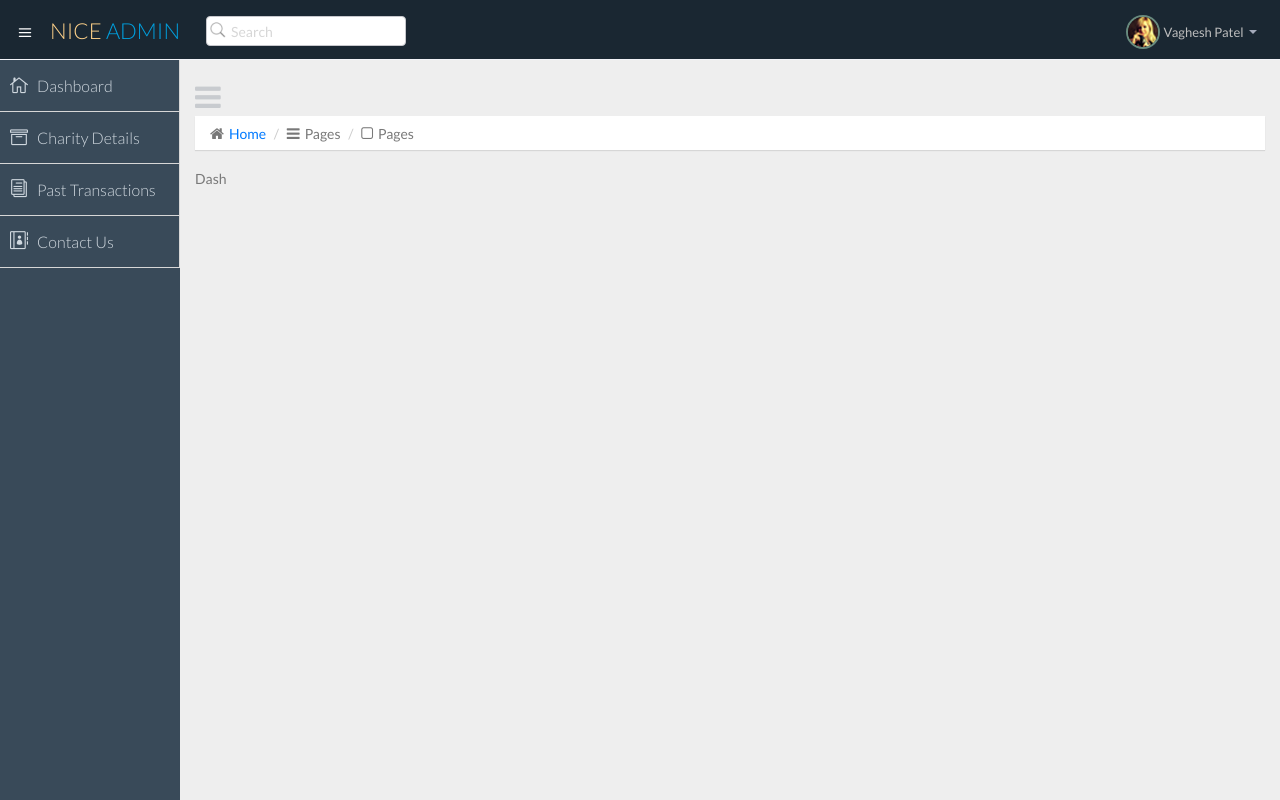
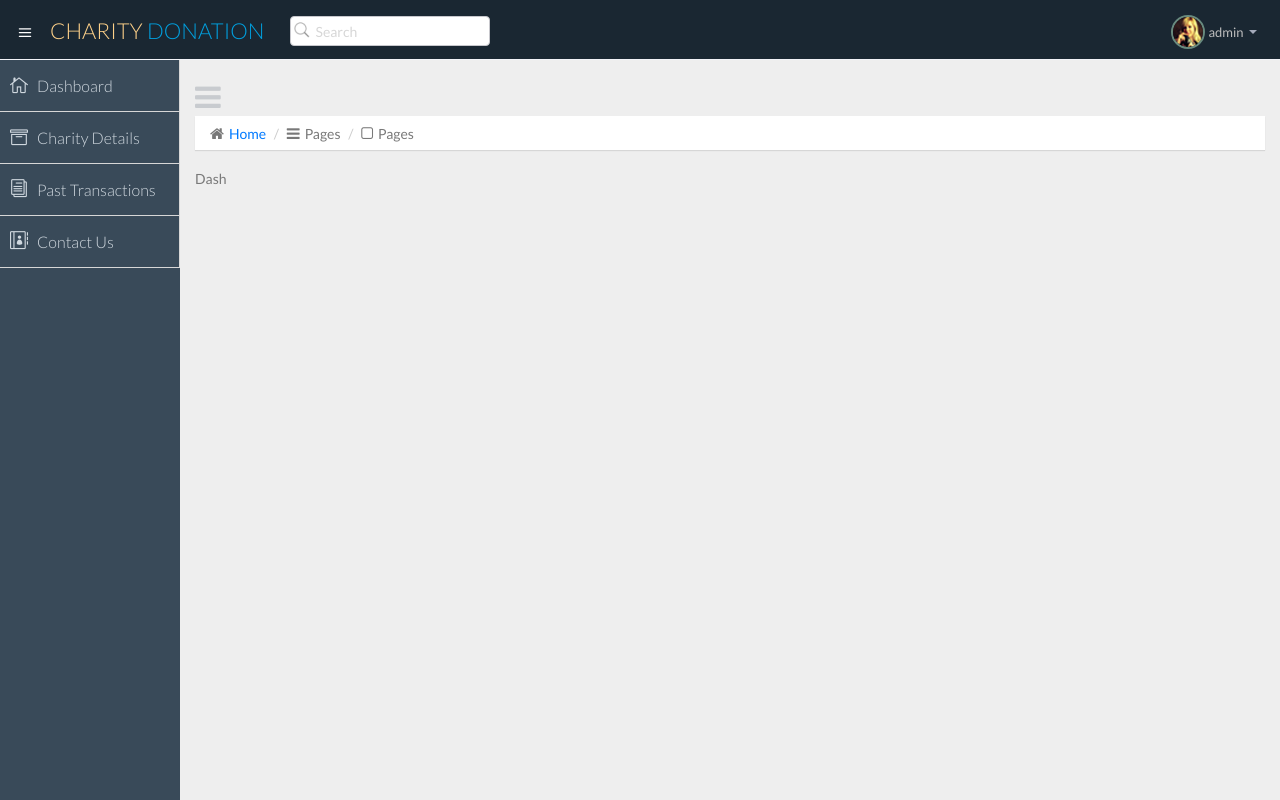
Before and after one commit to Patelvaghesh2313/Donation_Tracking_System, a Flask app: page /dashboard in a window 1280 px wide. Run offline with Flask 2, Linux system fonts and the light colour scheme; the visitor is signed in with stand-in values (Sample User, id 1); some libraries are stand-ins or nearby versions.

Commit message:
Update layout01.html

```diff
--- a/templates/layout01.html
+++ b/templates/layout01.html
@@ -10,7 +10,7 @@
   <link rel="shortcut icon" href="{{ url_for('static',filename='img/favicon.png') }}">
 
   <title>{% block title %}{% endblock %}</title>
-
+  <link rel="shortcut icon" type="image/png" href="{{ url_for('static',filename='img/charity.png') }}">
   <!-- Bootstrap CSS -->
   <link href="{{ url_for('static',filename='css/bootstrap.min.css') }}" rel="stylesheet">
   <!-- bootstrap theme -->
@@ -49,7 +49,7 @@
       </div>
 
       <!--logo start-->
-      <a href="index.html" class="logo">Nice <span class="lite">Admin</span></a>
+      <a href="{{ url_for('dashboard') }}" class="logo">Charity <span class="lite">Donation</span></a>
       <!--logo end-->
 
       <div class="nav search-row" id="top_menu">
@@ -74,7 +74,7 @@
                             <span class="profile-ava">
                                 <img alt="" src="{{ url_for('static',filename='img/avatar1_small.jpg') }}">
                             </span>
-                            <span class="username">Vaghesh Patel</span>
+                            <span class="username">{{ session['user'] }}</span>
                             <b class="caret"></b>
                         </a>
             <ul class="dropdown-menu extended logout">
@@ -92,7 +92,7 @@
                 <a href="#"><i class="icon_chat_alt"></i> Chats</a>
               </li>
               <li>
-                <a href="login.html"><i class="icon_key_alt"></i> Log Out</a>
+                <a href="{{ url_for('logout') }}"><i class="icon_key_alt"></i> Log Out</a>
               </li>
               <li>
                 <a href="documentation.html"><i class="icon_key_alt"></i> Documentation</a>
@@ -115,13 +115,13 @@
         <!-- sidebar menu start-->
         <ul class="sidebar-menu">
           <li class="">
-            <a class="" href="index.html">
+            <a class="" href="{{ url_for('dashboard') }}">
                           <i class="icon_house_alt"></i>
                           <span>Dashboard</span>
                       </a>
           </li>
           <li class="sub-menu">
-            <a href="{{ url_for('charity_details') }}" class="">
+            <a href="{{ url_for('charity_Details') }}" class="">
                           <i class="icon_archive_alt"></i>
                           <span>Charity Details</span>
                       </a>
@@ -151,7 +151,7 @@
           <div class="col-lg-12">
             <h3 class="page-header"><i class="fa fa fa-bars"></i>{% block pagename %}{% endblock %}</h3>
             <ol class="breadcrumb">
-              <li><i class="fa fa-home"></i><a href="index.html">Home</a></li>
+              <li><i class="fa fa-home"></i><a href="{{ url_for('index') }}">Home</a></li>
               <li><i class="fa fa-bars"></i>Pages</li>
               <li><i class="fa fa-square-o"></i>Pages</li>
             </ol>
```
